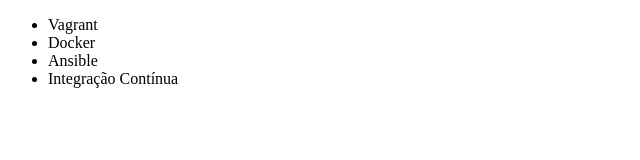
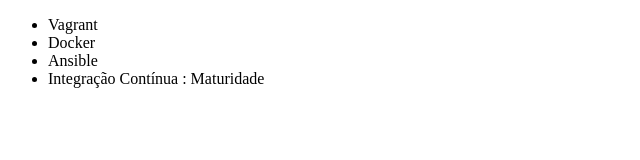
Before and after one commit to Rodolfolon/alura-git, a plain HTML site: page index.html in a window 1280 px wide. Shown: the full height of the page, 0-640 px from the left. Drawn offline with Linux system fonts and the light colour scheme.

Commit message:
Renomeando curso de Integração COntínua

```diff
--- a/index.html
+++ b/index.html
@@ -9,7 +9,7 @@
         <li>Vagrant</li>
         <li>Docker</li>
         <li>Ansible</li>
-        <li>Integração Contínua</li>
+        <li>Integração Contínua : Maturidade</li>
     </ul>
 </body>
 </html>
```
